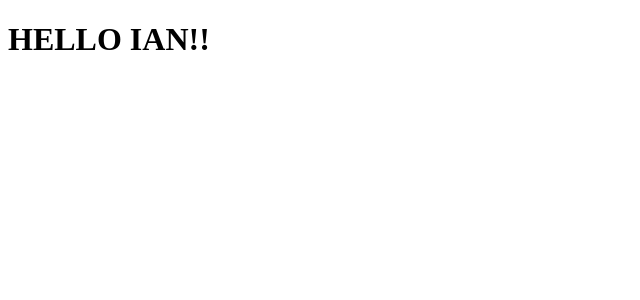
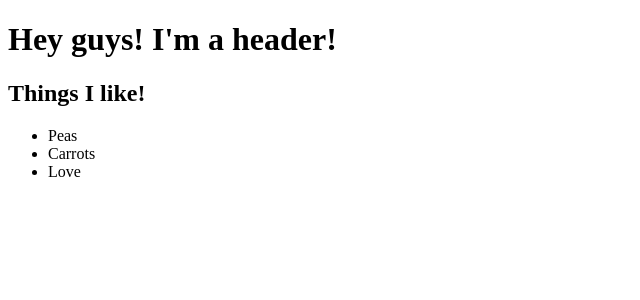
Before and after one commit to juhuyoon/ReactTest, a React (Create React App) app: page / in a window 1280 px wide. Shown: the top 300 px of the page, without its empty margins (0-640 px from the left). Built offline with nearby package versions, Linux system fonts and the light colour scheme.

Commit message:
save for new branch

```diff
--- a/src/App.js
+++ b/src/App.js
@@ -1,12 +1,8 @@
 import React from "react";
-import HelloReact from "./components/HelloReact";
-import Ian from './components/Ian';
+import HelloDiv from "./components/HelloDiv";
 
 function App() {
-  return (
-  <HelloReact />,
-  <Ian />
-  );
+  return <HelloDiv />;
 }
 
 export default App;
--- /dev/null
+++ b/src/components/HelloDiv.js
@@ -0,0 +1,17 @@
+import React from "react";
+
+function HelloDiv() {
+  return (
+    <div>
+      <h1>Hey guys! I'm a header!</h1>
+      <h2>Things I like!</h2>
+      <ul>
+        <li>Peas</li>
+        <li>Carrots</li>
+        <li>Love</li>
+      </ul>
+    </div>
+  )
+}
+
+export default HelloDiv;
--- a/src/components/HelloReact.js
+++ /dev/null
@@ -1,7 +0,0 @@
-import React from "react";
-
-function HelloReact() {
-  return <p>Hello World!</p>;
-}
-
-export default HelloReact;
--- a/src/components/Ian.js
+++ /dev/null
@@ -1,7 +0,0 @@
-import React from "react";
-
-function Ian() {
-  return <h1>HELLO IAN!!</h1>;
-}
-
-export default Ian;
```
